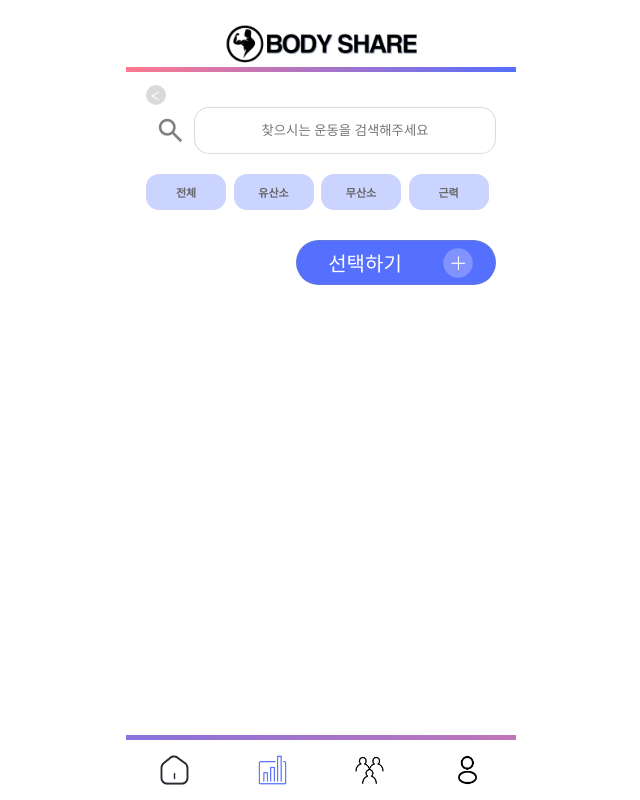
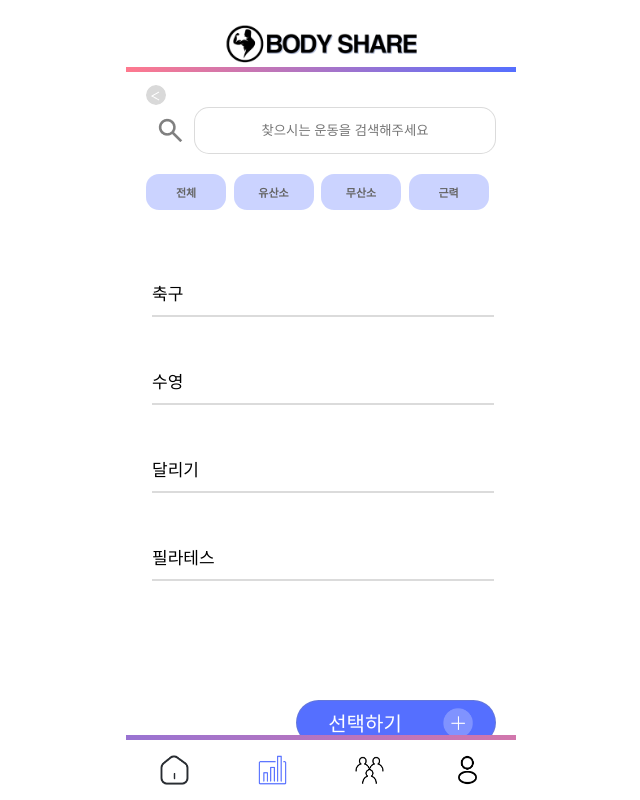
Before and after one commit to UNILION/BodyShare, a React (Create React App) app in the folder BodyShare-app/: page /analysis/add in a window 1280 px wide. Shown: the whole page, without its empty margins (319-959 px from the left). Built offline with nearby package versions, Linux system fonts and the light colour scheme.

Commit message:
refector: 컴포넌트 분리 세부작업

```diff
--- a/BodyShare-app/src/pages/analysis/sportsearch/ResultList.js
+++ b/BodyShare-app/src/pages/analysis/sportsearch/ResultList.js
@@ -1,10 +1,24 @@
+import React, { useState } from 'react';
 import styled from "styled-components";
 
+const ResultList = styled.div`
+  margin-top: 20px;
+  display: grid;
+  grid-template-rows: 1fr 1fr 1fr 1fr 1fr;
+`;
+
 const ResultButton = styled.button`
-  background-color: white;
+  margin-top: 10px;
+  background-color: ${(props) => (props.active ? props.hoverColor : 'white')};
   border: none;
-  padding-top: 55px;
+  border-radius: 15px;
+  padding-top: 40px;
   cursor: pointer;
+  transition: background-color 0.2s;
+
+  &:hover {
+    background-color: ${(props) => (props.active ? props.hoverColor : 'white')};
+  }
 `;
 
 const RP = styled.p`
@@ -14,33 +28,64 @@ const RP = styled.p`
 `;
 
 const Line = styled.div`
-  width: 360px;
+  width: 340px;
   border: 1px solid rgba(135, 135, 135, 0.3);
 `;
 
-const ResultList = function(){
+const ResultCate = function () {
+
+  const [buttonStates, setButtonStates] = useState({
+    button1: false,
+    button2: false,
+    button3: false,
+    button4: false
+  });
+
+  const handleButtonClick = (buttonName) => {
+    setButtonStates((prevState) => ({
+      ...prevState,
+      [buttonName]: !prevState[buttonName],
+    }));
+  };
+
+  return(
+    <>
      <ResultList>
-    <ResultButton>
+        <ResultButton
+        active={buttonStates.button1}
+        onClick={() => handleButtonClick('button1')}
+        hoverColor="rgba(85, 111, 255, 0.7)"
+        >
           <RP>축구</RP>
           <Line></Line>
         </ResultButton>
-    <ResultButton>
+        <ResultButton
+          active={buttonStates.button2}
+          onClick={() => handleButtonClick('button2')}
+          hoverColor="rgba(85, 111, 255, 0.7)"
+        >
           <RP>수영</RP>
           <Line></Line>
         </ResultButton>
-    <ResultButton>
+        <ResultButton
+          active={buttonStates.button3}
+          onClick={() => handleButtonClick('button3')}
+          hoverColor="rgba(85, 111, 255, 0.7)"
+        >
           <RP>달리기</RP>
           <Line></Line>
         </ResultButton>
-    <ResultButton>
+        <ResultButton
+          active={buttonStates.button4}
+          onClick={() => handleButtonClick('button4')}
+          hoverColor="rgba(85, 111, 255, 0.7)"
+        >
           <RP>필라테스</RP>
           <Line></Line>
         </ResultButton>
-    <ResultButton>
-      <RP>요가</RP>
-      <Line></Line>
-    </ResultButton>
       </ResultList>
-}
+    </>
+  )
+};
 
-export default ResultList;
+export default ResultCate
```
Lines whose indentation alone changed are shown as unchanged.
